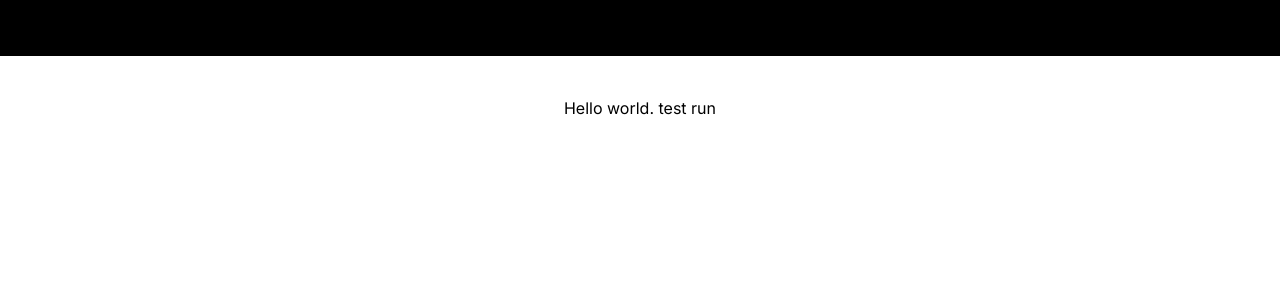
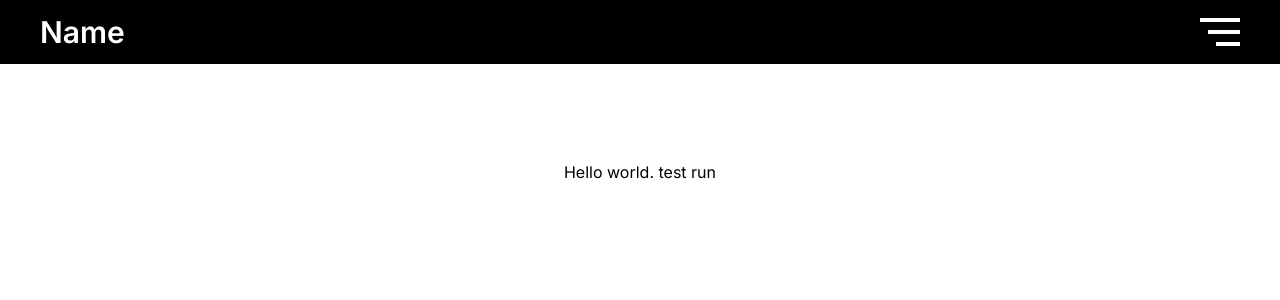
Before and after one commit to Bifrost-Builders/MyndaAlbum-appid, a Next.js app in the folder my-app/: page / in a window 1280 px wide. Shown: the top 300 px of the page. Built offline with nearby package versions, Linux system fonts and the light colour scheme.

Commit message:
Linkar komnir

```diff
--- a/my-app/src/app/components/header.tsx
+++ b/my-app/src/app/components/header.tsx
@@ -1,21 +1,44 @@
 "use client";
-
-import { useState,useEffect } from "react";
+import { useState } from "react"
+import Link from 'next/link'
 
 export default function Header() {
-    //Todo: Scroll up fix.
-    const [scrollState, setScrollState] = useState<boolean>(false)
 
-    useEffect(() => {
-        window.addEventListener('scroll', stickNavbar);
-      }, []);
+    const [menuState, setMenuState] = useState<boolean>(false);
 
-    const stickNavbar = () => {
-        window.innerHeight > 150 ? setScrollState(true) : setScrollState(false);
+    //Check if menu is open or closed and then set right value based on that.
+    function onMenuClick(){
+        menuState ? setMenuState(false) : setMenuState(true);
     }
 
     return (
-        <header className={scrollState ? "bg-black h-14 w-full text-white flex justify-between items-center px-10 fixed" : "bg-black h-14 text-white flex justify-between items-center px-10 mx-10 my-5 rounded-lg"}>
+        <header className="bg-black text-white h-16 flex justify-between items-center px-10">
+
+            <h1 className="text-3xl font-semibold">Name</h1>
+
+            <div
+                className="h-7 w-10 gap-2 relative"
+                onClick={() => onMenuClick()}
+            >
+
+                <div className="bg-white h-1 w-full absolute right-0 top-0"></div>
+
+                <div className="bg-white h-1 w-8 absolute right-0 top-3"></div>
+
+                <div className="bg-white h-1 w-6 absolute right-0 top-6"></div>
+
+            </div>
+
+            <section className={menuState ? "bg-black text-white h-32 w-32 flex flex-col justify-center items-center text-lg font-semibold rounded-[8px] gap-2 transition-all delay-75 absolute top-[70px] right-3" : "hidden"}>
+
+                <Link href={"/"} className="hover:text-gray-200 active:text-gray-300">Home</Link>
+
+                <Link href={"/"} className="hover:text-gray-200 active:text-gray-300">About</Link>
+
+                <Link href={"/"} className="hover:text-gray-200 active:text-gray-300">Help</Link>
+
+
+            </section>
 
         </header>
     )
```
